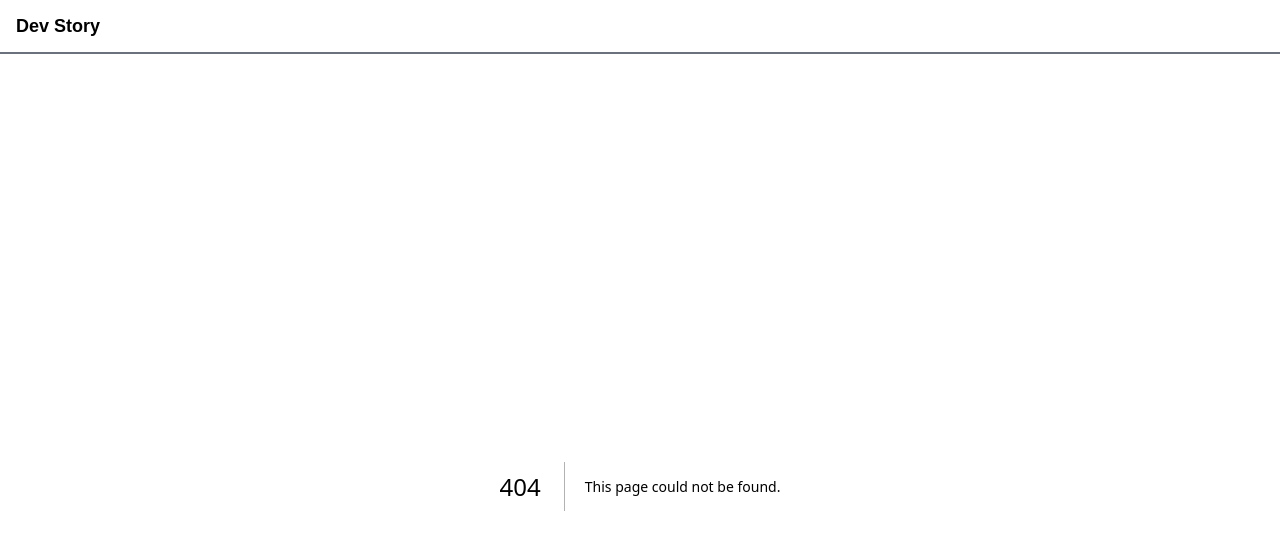
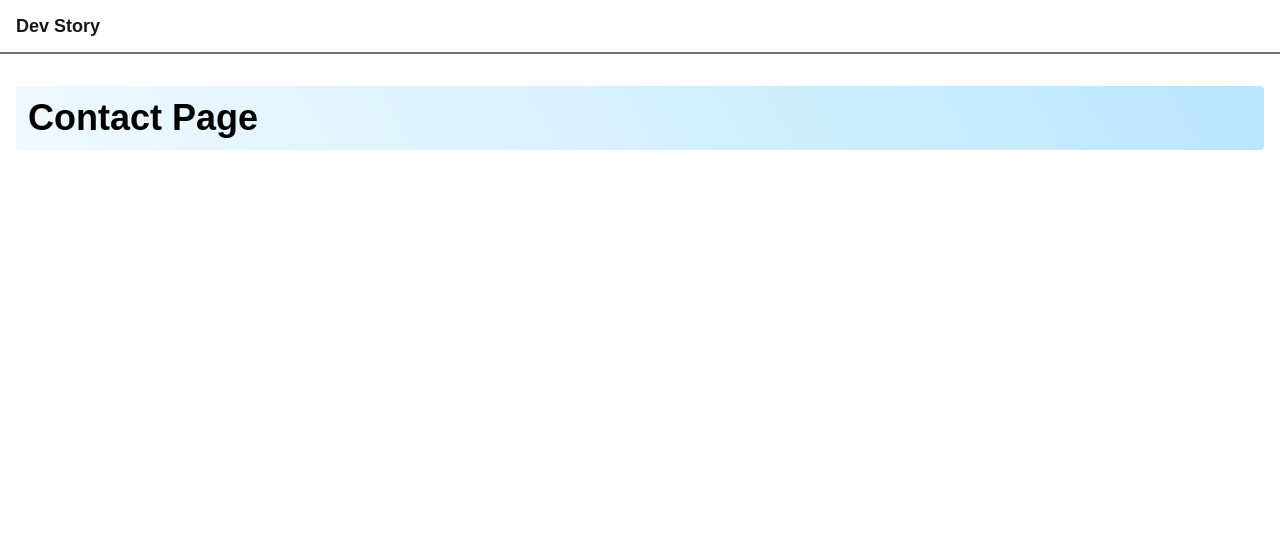
Before and after one commit to adittacse/dev-story, a Next.js app: page /about/contact in a window 1280 px wide. Before the commit this address had no page. Shown: the top 550 px of the page. Built offline with nearby package versions, Linux system fonts and the light colour scheme.

Commit message:
some routes added

```diff
--- /dev/null
+++ b/src/app/about/contact/page.jsx
@@ -0,0 +1,12 @@
+import React from "react";
+import Title from "@/components/Title";
+
+const Contact = () => {
+    return (
+        <div>
+            <Title>Contact Page</Title>
+        </div>
+    );
+};
+
+export default Contact;
--- /dev/null
+++ b/src/app/about/page.jsx
@@ -0,0 +1,12 @@
+import React from "react";
+import Title from "@/components/Title";
+
+const About = () => {
+    return (
+        <div>
+            <Title>About Page</Title>
+        </div>
+    );
+};
+
+export default About;
--- /dev/null
+++ b/src/app/about/teams/page.jsx
@@ -0,0 +1,12 @@
+import React from "react";
+import Title from "@/components/Title";
+
+const Teams = () => {
+    return (
+        <div>
+            <Title>Teams Page</Title>
+        </div>
+    );
+};
+
+export default Teams;
--- a/src/app/login/page.jsx
+++ b/src/app/login/page.jsx
@@ -1,9 +1,10 @@
 import React from 'react';
+import Title from "@/components/Title";
 
 const Login = () => {
     return (
         <div>
-            <h1>Login Page</h1>
+            <Title>Login Page</Title>
         </div>
     );
 };
--- /dev/null
+++ b/src/app/register/page.jsx
@@ -0,0 +1,12 @@
+import React from "react";
+import Title from "@/components/Title";
+
+const Register = () => {
+    return (
+        <div>
+            <Title>Register Page</Title>
+        </div>
+    );
+};
+
+export default Register;
--- /dev/null
+++ b/src/app/tutorials/page.jsx
@@ -0,0 +1,12 @@
+import React from "react";
+import Title from "@/components/Title";
+
+const Tutorials = () => {
+    return (
+        <div>
+            <Title>Tutorials Page</Title>
+        </div>
+    );
+};
+
+export default Tutorials;
--- /dev/null
+++ b/src/components/Title.jsx
@@ -0,0 +1,11 @@
+import React from "react";
+
+const Title = ({ children }) => {
+    return (
+        <div className="bg-linear-60 from-sky-50 to-sky-200 p-3 text-black rounded">
+            <h2 className="text-4xl font-bold">{children}</h2>
+        </div>
+    );
+};
+
+export default Title;
```
